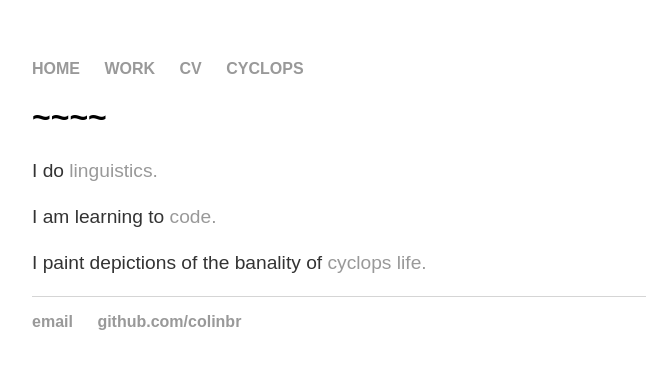
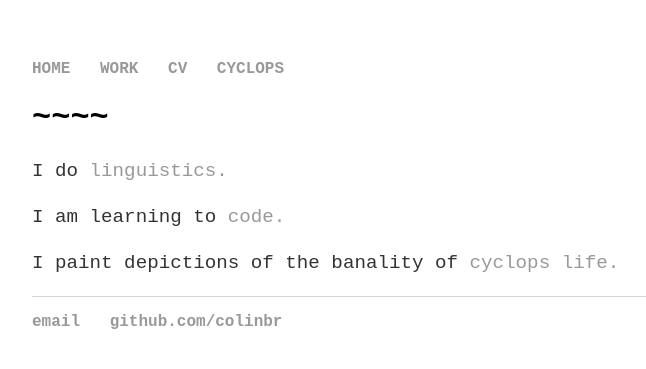
Before and after one commit to colinbr/OLD-colinbr.github.io, a Jekyll site: the page built from index.html, in a window 1280 px wide. Shown: the top 369 px of the page, without its empty margins (160-806 px from the left). Built offline with Jekyll 4.4.1, drawn with Linux system fonts in a browser that asks for light colours; some web fonts are replaced.

Commit message:
Update main.css

```diff
--- a/css/main.css
+++ b/css/main.css
@@ -3,7 +3,7 @@ body {
     width: 70%;
 }
 nav ul, footer ul {
-    font-family: 'Arial', sans-serif;
+    font-family: 'Courier New', monospace;
     padding: 0px;
     list-style: none;
     font-weight: bold;
@@ -21,17 +21,17 @@ a:hover {
 }
 h1 {
     font-size: 2em;
-    font-family: 'Arial', sans-serif;
+    font-family: 'Courier New', monospace;
 }
 
 h2 {
     font-size: 1.4em;
-    font-family: 'Arial', sans-serif;
+    font-family: 'Courier New', monospace;
 }
 
 p {
     font-size: 1.2em;
-    font-family: 'Arial', sans-serif;
+    font-family: 'Courier New', monospace;
     line-height: 1.4em;
     color: #333;
 }
```
